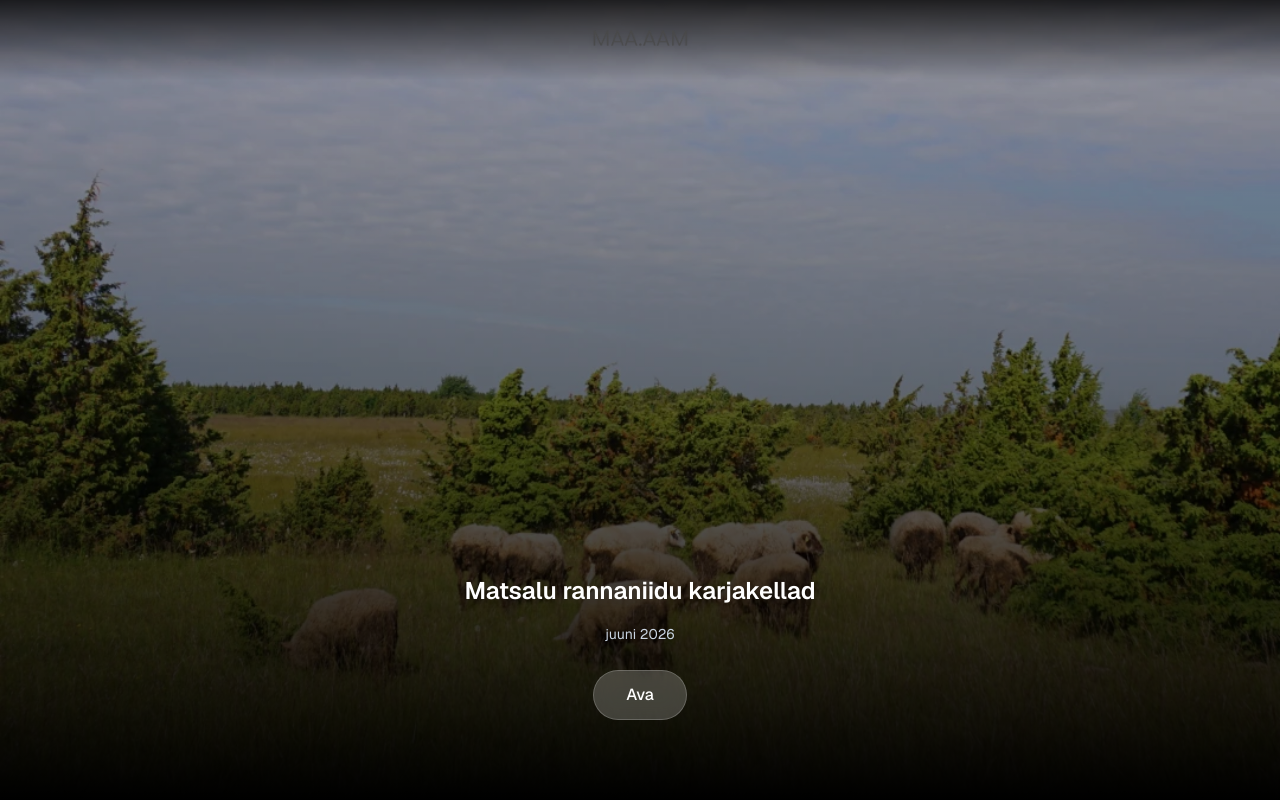
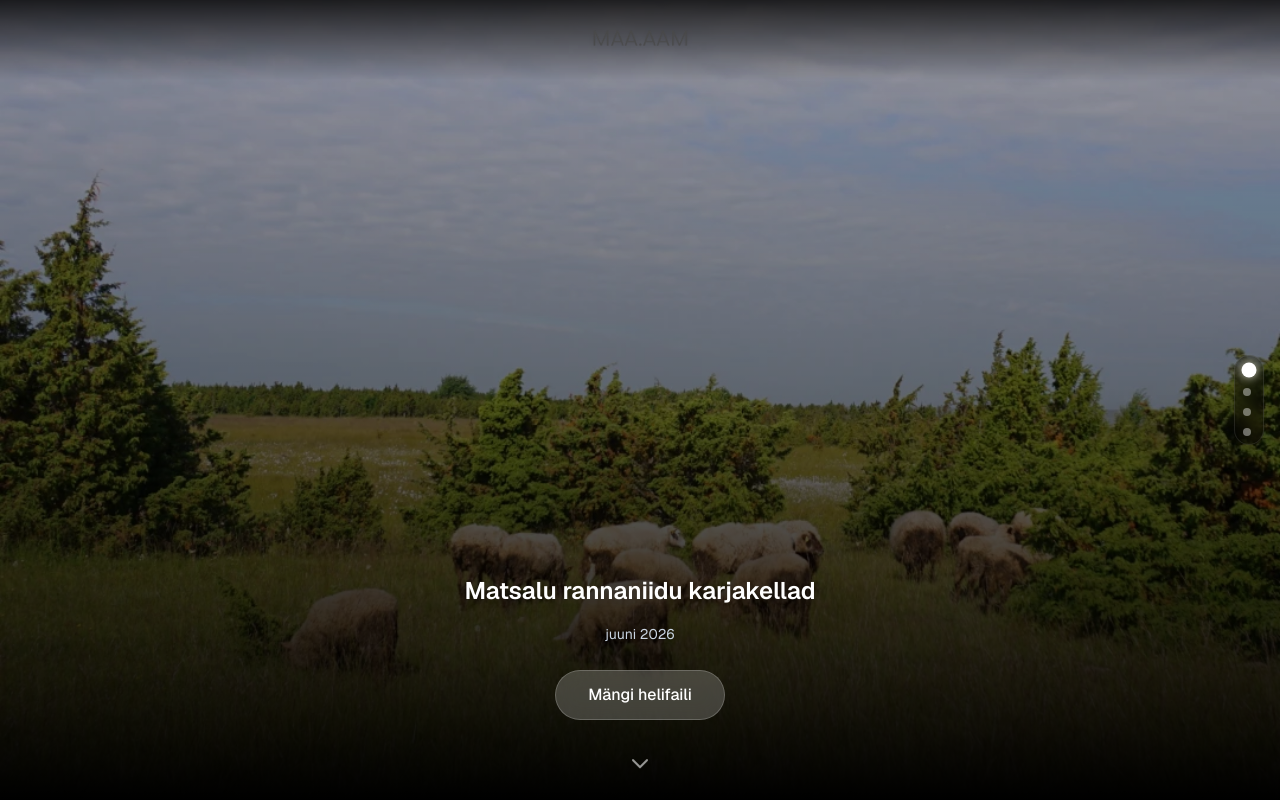
Before and after one commit to sulevyo/maa_aam_yo, a Next.js app: page / in a window 1280 px wide. Built offline with nearby package versions, Linux system fonts and the light colour scheme.

Commit message:
kerimise indikaator

```diff
--- a/app/page.js
+++ b/app/page.js
@@ -33,13 +33,35 @@ const AUDIO_DATA = [
   }
 ];
 
+
 export default function Home() {
   const [activeItem, setActiveItem] = useState(null);
   const [isPlaying, setIsPlaying] = useState(false);
   const [isLoadingAudio, setIsLoadingAudio] = useState(false);
   const [isLooping, setIsLooping] = useState(false);
+  const [activeIndex, setActiveIndex] = useState(0);
 
   const audioRef = useRef(null);
+  const containerRef = useRef(null);
+
+  // Jälgime kerimist, et teada saada mis kaart on ekraanil
+  useEffect(() => {
+    const handleScroll = () => {
+      if (!containerRef.current) return;
+      const height = window.innerHeight;
+      const scrollTop = containerRef.current.scrollTop;
+      const index = Math.round(scrollTop / height);
+      setActiveIndex(index);
+    };
+
+    const container = containerRef.current;
+    if (container) {
+      container.addEventListener('scroll', handleScroll);
+    }
+    return () => {
+      if (container) container.removeEventListener('scroll', handleScroll);
+    };
+  }, []);
 
   useEffect(() => {
     try {
@@ -106,18 +128,44 @@ export default function Home() {
     }
   };
 
+  const scrollToIndex = (index) => {
+    if (containerRef.current) {
+      containerRef.current.scrollTo({
+        top: index * window.innerHeight,
+        behavior: 'smooth'
+      });
+    }
+  };
+
   return (
-    // snap-y snap-mandatory paneb kerimise kaartide külge lukustuma
-    <div className="h-screen w-screen bg-black text-white overflow-y-scroll snap-y snap-mandatory font-sans">
-
+    <div
+      ref={containerRef}
+      className="h-screen w-screen bg-black text-white overflow-y-scroll snap-y snap-mandatory font-sans relative"
+    >
       {/* Fikseeritud logo ülal servas */}
       <header className="fixed top-0 left-0 w-full z-40 flex justify-center items-center py-6 bg-gradient-to-b from-black/80 to-transparent pointer-events-none">
         <img src="/images/logo.svg" alt="Logo" className="h-8 w-auto opacity-90 drop-shadow-md pointer-events-auto" />
       </header>
 
+      {/* Paremas servas olevad mumutid / täpid */}
+      <div className="fixed right-4 top-1/2 -translate-y-1/2 z-40 flex flex-col space-y-3 bg-black/30 p-2 rounded-full backdrop-blur-sm border border-white/10">
+        {AUDIO_DATA.map((_, idx) => (
+          <button
+            key={idx}
+            onClick={() => scrollToIndex(idx)}
+            aria-label={`Slaid ${idx + 1}`}
+            className={`transition-all duration-300 rounded-full cursor-pointer ${
+              activeIndex === idx
+                ? 'w-3 h-3 bg-white scale-125 shadow-[0_0_8px_rgba(255,255,255,0.8)]'
+                : 'w-2 h-2 bg-white/40 hover:bg-white/70'
+            }`}
+          />
+        ))}
+      </div>
+
       {/* Kaartide nimekiri */}
       <main className="w-full">
-        {AUDIO_DATA.map((item) => (
+        {AUDIO_DATA.map((item, index) => (
           <section
             key={item.id}
             className="w-full h-screen snap-start snap-always relative flex items-end justify-center pb-20 px-6"
@@ -144,9 +192,18 @@ export default function Home() {
                 type="button"
                 className="mt-2 bg-white/20 hover:bg-white/30 backdrop-blur-md text-white font-medium px-8 py-3 rounded-full border border-white/20 transition-all active:scale-95 cursor-pointer"
               >
-                Ava
+                Mängi helifaili
               </button>
             </div>
+
+            {/* Väike allapoole vihjav nool ainult esimesel kaardil */}
+            {index === 0 && (
+              <div className="absolute bottom-6 z-10 animate-bounce opacity-60">
+                <svg className="w-6 h-6 text-white" fill="none" stroke="currentColor" viewBox="0 0 24 24">
+                  <path strokeLinecap="round" strokeLinejoin="round" strokeWidth={2} d="M19 9l-7 7-7-7" />
+                </svg>
+              </div>
+            )}
           </section>
         ))}
       </main>
```
